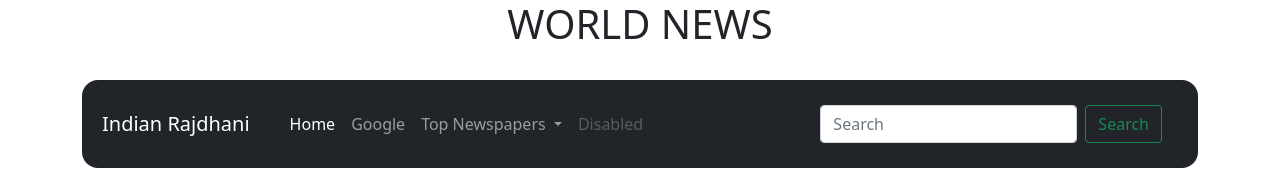
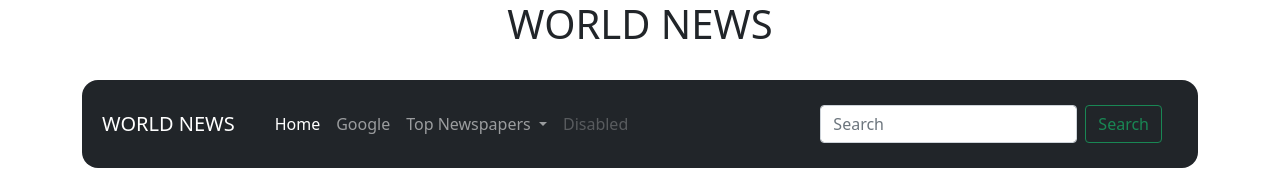
Before and after one commit to aayushpagare21-compcoder/world_news, a plain HTML site: page index.html in a window 1280 px wide. Shown: the top 194 px of the page. Drawn offline with nearby package versions, Linux system fonts and the light colour scheme; no server answers.

Commit message:
SECOND COMMIT

```diff
--- a/index.html
+++ b/index.html
@@ -32,7 +32,7 @@
     <div class="container my-3">
         <nav class="navbar navbar-expand-lg navbar-dark bg-dark">
             <div class="container-fluid">
-                <a class="navbar-brand" href="#">Indian Rajdhani</a>
+                <a class="navbar-brand" href="#">WORLD NEWS</a>
                 <button class="navbar-toggler" type="button" data-bs-toggle="collapse"
                     data-bs-target="#navbarSupportedContent" aria-controls="navbarSupportedContent"
                     aria-expanded="false" aria-label="Toggle navigation">
```
